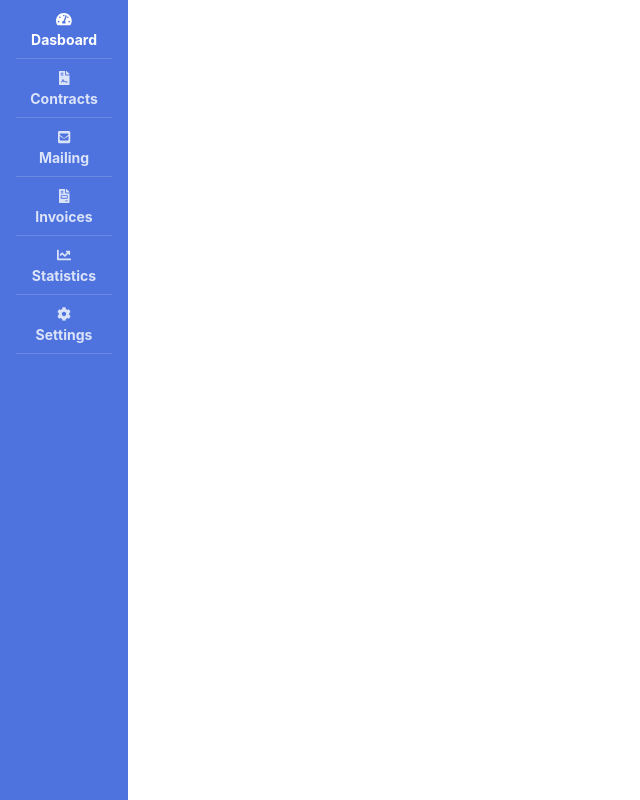
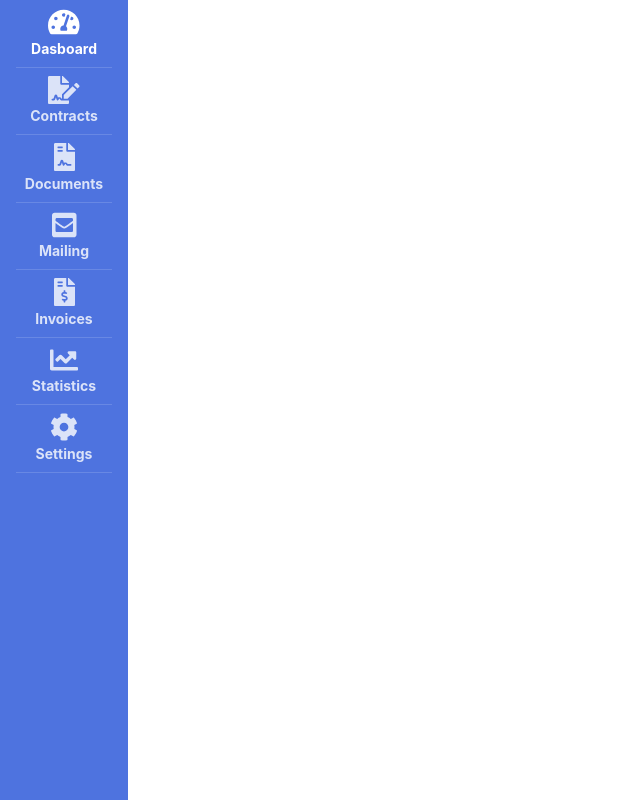
Before and after one commit to GabrielDCelery/szekhely-admin, a React (Create React App) app in the folder frontend/: page / in a window 1280 px wide. Shown: the whole page, without its empty margins (0-640 px from the left). Built offline with nearby package versions, Linux system fonts and the light colour scheme.

Commit message:
- Made some changes to the icons

```diff
--- a/frontend/src/components/Navbar/NavbarItemCollapsible.jsx
+++ b/frontend/src/components/Navbar/NavbarItemCollapsible.jsx
@@ -17,7 +17,7 @@ export default class NavbarItemCollapsible extends Component {
 						}}
 					>
 						<div>
-							<FontAwesomeIcon icon={this.props.icon} />
+							<FontAwesomeIcon className="fas fa-2x" icon={this.props.icon} />
 						</div>
 						<div>
 							{this.props.label}
--- a/frontend/src/components/Navbar/NavbarItemSimple.jsx
+++ b/frontend/src/components/Navbar/NavbarItemSimple.jsx
@@ -15,7 +15,7 @@ export default class NavbarItemSimple extends React.Component {
 						}}
 					>
 						<div>
-							<FontAwesomeIcon icon={this.props.icon} />
+							<FontAwesomeIcon className="fas fa-2x" icon={this.props.icon} />
 						</div>
 						<div>
 							{this.props.label}
--- a/frontend/src/state/defaultState/router.default.js
+++ b/frontend/src/state/defaultState/router.default.js
@@ -5,7 +5,7 @@ export const routerDefaultState = [{
   page: 'Dashboard'
 }, {
   label: 'Contracts',
-  icon: 'file-contract',
+  icon: 'file-signature',
   path: '/contracts',
   page: 'Contracts',
   children: [{
@@ -15,6 +15,11 @@ export const routerDefaultState = [{
     label: 'Add New',
     path: '/contracts/addnew'
   }]
+}, {
+  label: 'Documents',
+  icon: 'file-contract',
+  path: '/documents',
+  page: 'Contracts',
 }, {
   label: 'Mailing',
   icon: 'envelope-square',
@@ -29,7 +34,7 @@ export const routerDefaultState = [{
   }]
 }, {
   label: 'Invoices',
-  icon: 'file-invoice',
+  icon: 'file-invoice-dollar',
   path: '/invoices',
   page: 'Invoices'
 }, {
```
Also changed, not shown: frontend/src/lib/fontawesome.js (+6 -4 lines).
